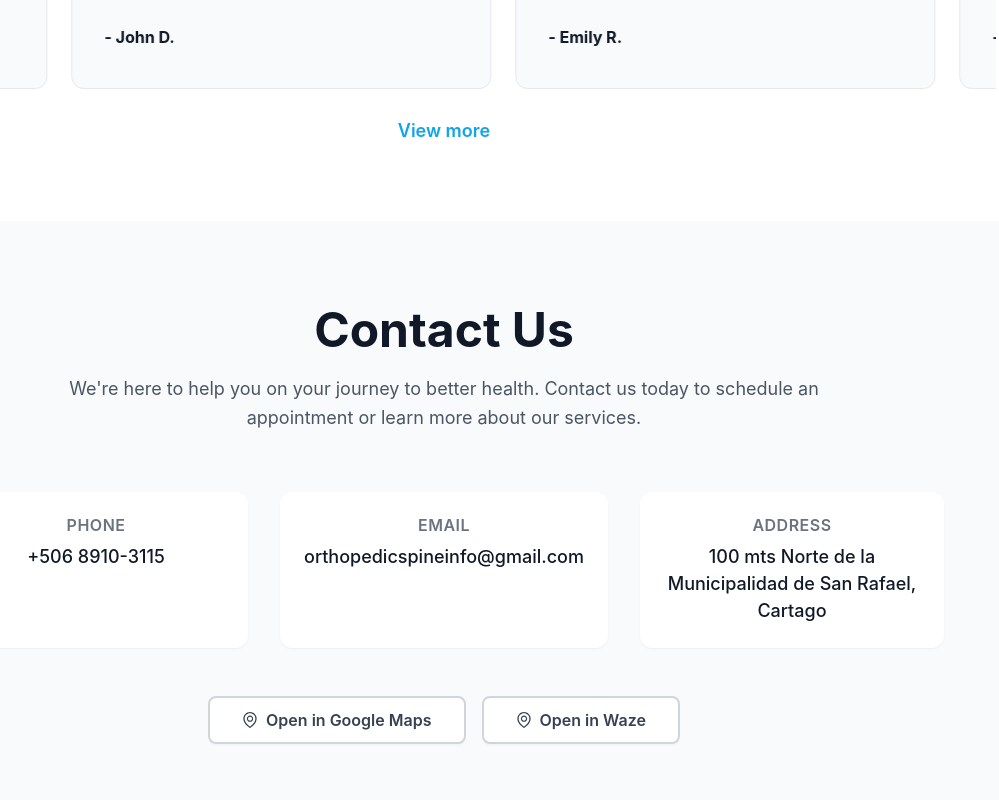
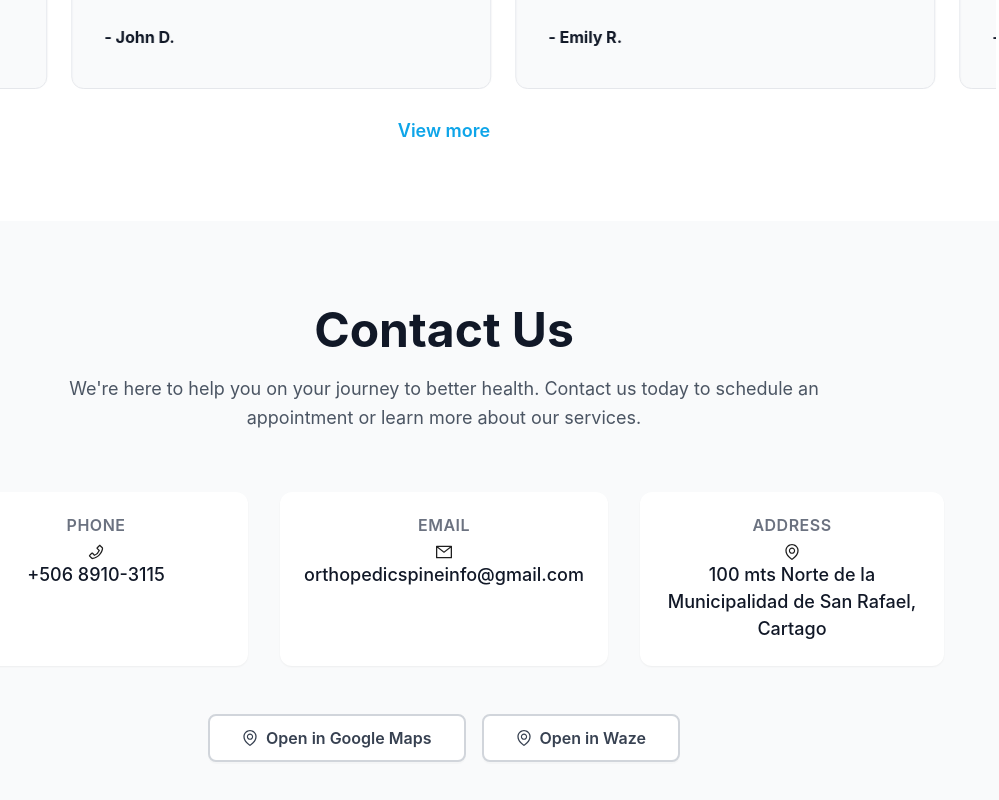
Before and after one commit to NaranjoSolutions/orthspine-web-react, a React (Vite) app: page / in a window 1280 px wide. Shown: the part 1854-2654 px from the top of the page, without its empty margins (196-1195 px from the left). Built offline with nearby package versions, Linux system fonts and the light colour scheme; no server answers.

Commit message:
Add icons and links to contact info in ContactSection

```diff
--- a/src/features/home/components/ContactSection/ContactSection.tsx
+++ b/src/features/home/components/ContactSection/ContactSection.tsx
@@ -1,6 +1,6 @@
 import React from 'react';
-import { Button, Typography } from 'antd';
-import { EnvironmentOutlined } from '@ant-design/icons';
+import { Button } from 'antd';
+import { EnvironmentOutlined, MailOutlined, PhoneOutlined } from '@ant-design/icons';
 import 'leaflet/dist/leaflet.css';
 import { clinicInformation } from '@/shared/resources/clinic-information';
 import styles from './ContactSection.module.scss';
@@ -58,17 +58,30 @@ export const ContactSection: React.FC = () => {
           <div className={styles.infoGrid}>
             <div className={styles.infoItem}>
               <h3 className={styles.infoLabel}>Phone</h3>
-              <p className={styles.infoValue}>{contact.phones[0]}</p>
+              <PhoneOutlined />
+              <div>
+                <a href={`tel:${contact.phones[0]}`} className={styles.infoValue}>
+                  {contact.phones[0]}
+                </a>
+              </div>
             </div>
 
             <div className={styles.infoItem}>
               <h3 className={styles.infoLabel}>Email</h3>
-              <p className={styles.infoValue}>{contact.email}</p>
+              <div>
+                <MailOutlined />
+                <a href={`mailto:${contact.email}`} className={styles.infoValue}>
+                  {contact.email}
+                </a>
+              </div>
             </div>
 
             <div className={styles.infoItem}>
               <h3 className={styles.infoLabel}>Address</h3>
-              <p className={styles.infoValue}>{location.address}</p>
+              <div>
+                <EnvironmentOutlined />
+                <p className={styles.infoValue}>{location.address}</p>
+              </div>
             </div>
           </div>
 
```
